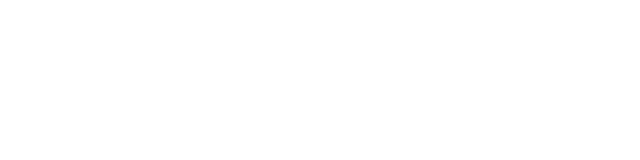
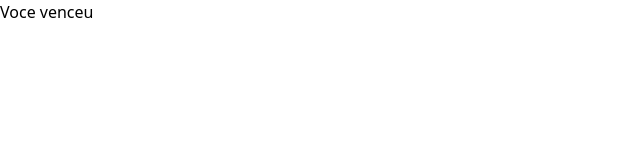
Before and after one commit to Lucasmenezes08/rummikub-assistant, a React (Vite) app in the folder rummikub/: page /resultado in a window 1280 px wide. Before the commit this address had no page. Shown: the top 160 px of the page, without its empty margins (0-640 px from the left). Built offline with nearby package versions, Linux system fonts and the light colour scheme.

Commit message:
:construction: Implementar mudanca de rota para quando o jogo for finalizado.

```diff
--- a/rummikub/src/App.jsx
+++ b/rummikub/src/App.jsx
@@ -7,6 +7,7 @@
 import PlayerName from './routers/playerName'
 import PlayerProvider from './store/playerInfo'
 import Game from './routers/game'
+import Resultado from './routers/resultado'
 
 
 
@@ -21,6 +22,7 @@
         <Route path='/quantidade' element={<QuantidadePlayer/>}/>
         <Route path='/playername' element={<PlayerName/>}/>
         <Route path='/game' element={<Game/>}/>
+        <Route path='/resultado' element={<Resultado/>}/>
       </Routes>
     </BrowserRouter>
     </PlayerQuantidadeProvider>
--- a/rummikub/src/routers/game.jsx
+++ b/rummikub/src/routers/game.jsx
@@ -1,6 +1,6 @@
 import { useNavigate } from "react-router-dom";
 import useBackNavigation from "../hooks/useBackNavigation";
-import { useContext } from "react";
+import { useContext, useEffect } from "react";
 import { ThemeContext } from "../store/darkThemeContext";
 import { PlayerQuantidadeContext } from "../store/playerQuantidadeContext";
 import { PlayerContext } from "../store/playerInfo";
@@ -10,7 +10,6 @@
 
 export default function Game (){
     const navigate = useNavigate();
-    const backRouter = useBackNavigation();
     const {tema} = useContext(ThemeContext);
     const {quantidade , alterarQuantidade} = useContext(PlayerQuantidadeContext);
     const {setPlayers , setRound , setRodada, rodadas , players , UpdateRoundScore , finishRound} = useContext(PlayerContext);
@@ -20,6 +19,12 @@
         setRodada(1);
         goBack();
     }
+
+    useEffect (() => {
+        if (rodadas > 3) {
+            navigate('/resultado')
+        }
+    } , [rodadas , navigate])
 
     return (
         <section className={`relative h-screen w-full ${tema === 'dark' ? 'bg-slate-900 text-white' : 'bg-white text-black'}`}>
@@ -41,7 +46,7 @@
                 </section>
 
                 <section>
-                    <ConfirmButton  onClick={finishRound}mensagem={`Finalizar rodada ${rodadas}`} />
+                    <ConfirmButton  onClick={finishRound} mensagem={`Finalizar rodada ${rodadas}`} />
                 </section>
             </section>
 
--- /dev/null
+++ b/rummikub/src/routers/resultado.jsx
@@ -0,0 +1,7 @@
+export default function Resultado (){
+    return (
+        <section>
+            <h1> Voce venceu</h1>
+        </section>
+    )
+}
--- a/rummikub/src/store/playerInfo.jsx
+++ b/rummikub/src/store/playerInfo.jsx
@@ -1,4 +1,5 @@
 import { createContext, useEffect, useState } from "react";
+import { Navigate } from "react-router-dom";
 
 
 export const PlayerContext = createContext();
@@ -68,6 +69,7 @@
         }))
 
         handleRound();
+
     }
 
 
```
